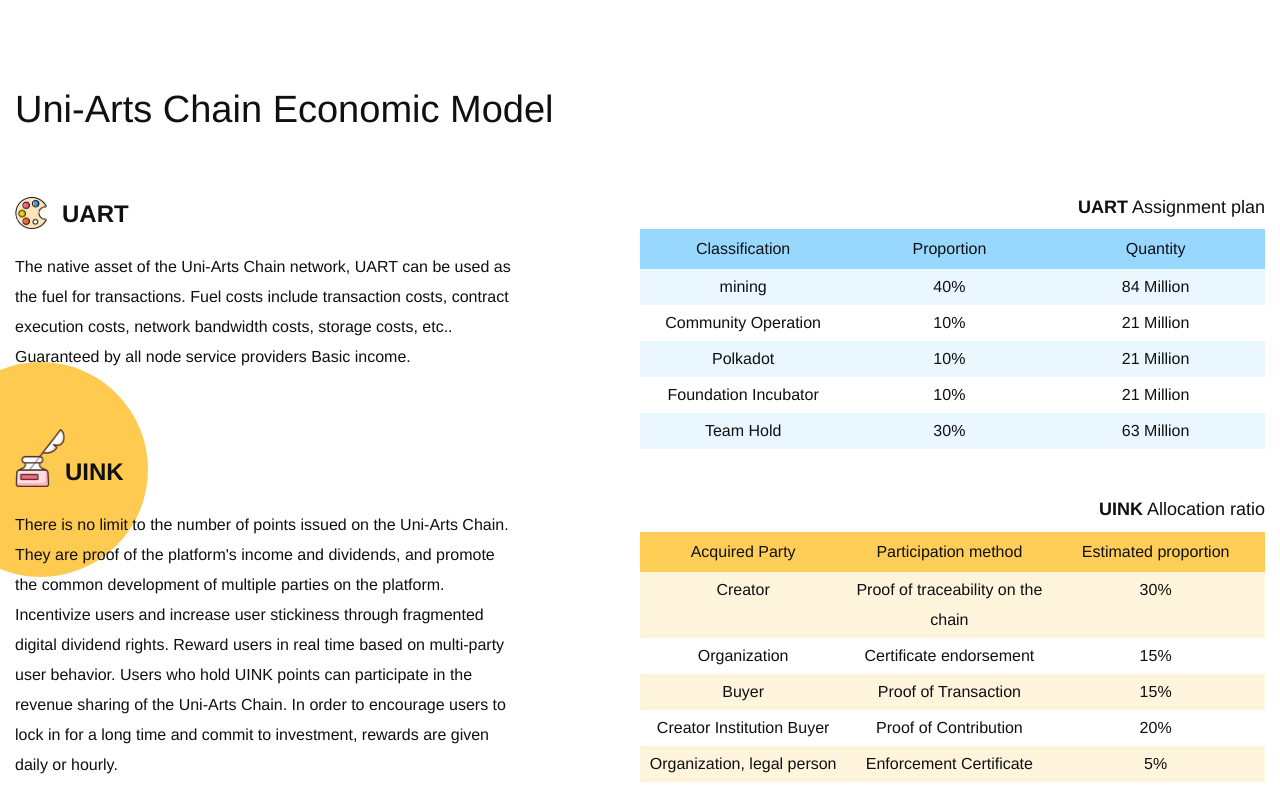
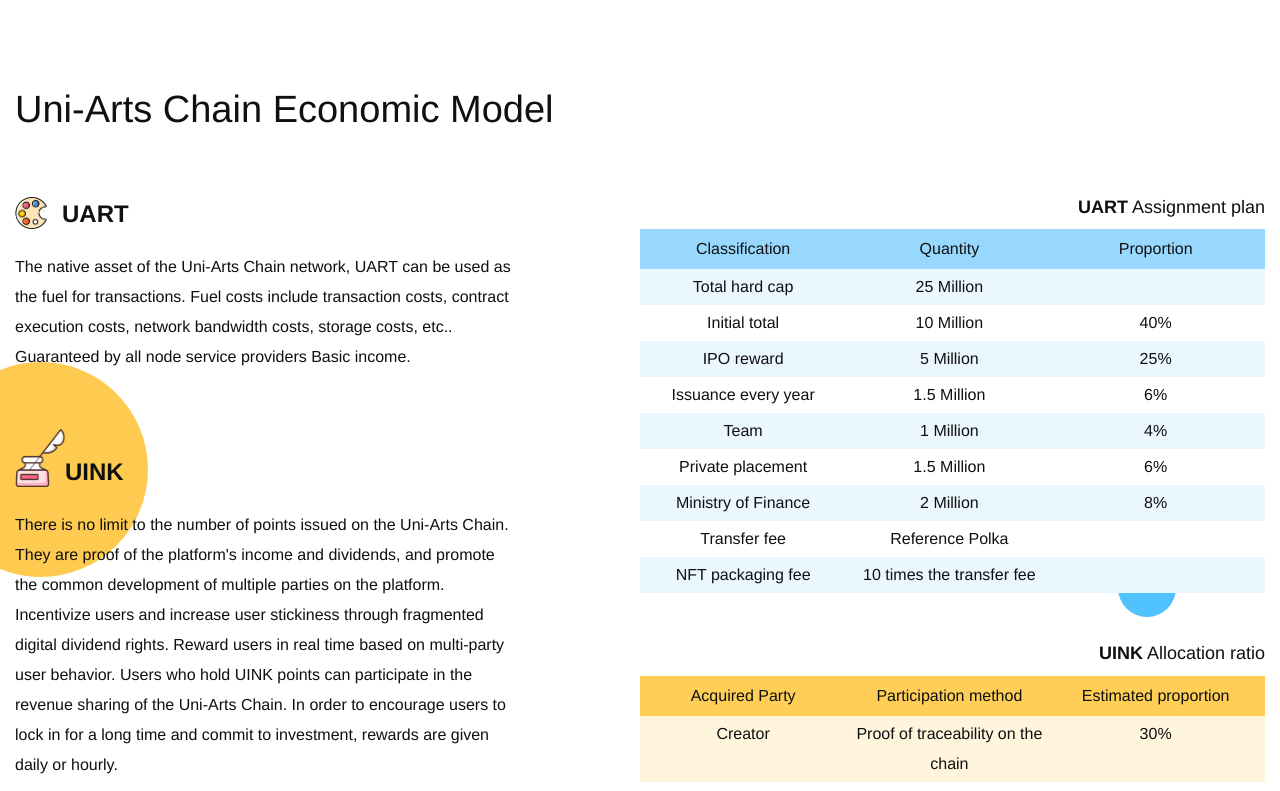
Before and after one commit to uni-arts-chain/website, a Vue app: page / in a window 1280 px wide. Shown: the part 2601-3392 px from the top of the page. Built offline with nearby package versions, Linux system fonts and the light colour scheme.

Commit message:
update home pahe

```diff
--- a/src/locale/en.json
+++ b/src/locale/en.json
@@ -12,8 +12,8 @@
         "banner-desc": "Uni-Arts Chain is a cross-chain bridging network developed based on Substrate, focusing on the construction of the future cultural art NFT asset interconnection network, including digital cultural asset auction market, digital art exchange and other fields",
         "banner-button": "Subscription",
         "components-title": "Core Elements",
-        "components-item1": "Bridged chain",
-        "components-item1-desc": "The core technology of the cloud picture chain network, cross-chain interoperability solutions",
+        "components-item1": "Name Service",
+        "components-item1-desc": "Distributed, open and scalable naming system based on the Polkadot blockchain network",
         "components-item2": "Polkadot",
         "components-item2-desc": "The Parachain of Polkadot ecosystem, focusing on the research of cross-chain token transaction direction",
         "components-item3": "Decentralized",
@@ -35,11 +35,17 @@
         "model-table-colum1": "Classification",
         "model-table-colum2": "Proportion",
         "model-table-colum3": "Quantity",
-        "model-table-colum4": "mining",
-        "model-table-colum5": "Community Operation",
-        "model-table-colum6": "Polkadot",
-        "model-table-colum7": "Foundation Incubator",
-        "model-table-colum8": "Team Hold",
+        "model-table-colum4": "Total hard cap",
+        "model-table-colum5": "Initial total",
+        "model-table-colum6": "IPO reward",
+        "model-table-colum7": "Issuance every year",
+        "model-table-colum8": "Team",
+        "model-table-colum26": "Private placement",
+        "model-table-colum27": "Ministry of Finance",
+        "model-table-colum28": "Transfer fee",
+        "model-table-colum29": "NFT packaging fee",
+        "model-table-colum30": "Reference Polka",
+        "model-table-colum31": "10 times the transfer fee",
         "model-table-colum9": "Acquired Party",
         "model-table-colum10": "Participation method",
         "model-table-colum11": "Estimated proportion",
--- a/src/locale/zh-CN.json
+++ b/src/locale/zh-CN.json
@@ -12,8 +12,8 @@
         "banner-desc": "云画链是基于Substrate开发的跨链桥接网络，专注于建设未来文化艺术品NFT资产互联网络，包括数字文化资产拍卖市场、数字艺术品兑换等领域",
         "banner-button": "获取更新",
         "components-title": "核心要素",
-        "components-item1": "桥接链",
-        "components-item1-desc": "云画链网络核心技术，跨链互操作解决方案",
+        "components-item1": "名称服务",
+        "components-item1-desc": "基于波卡区块链网络的分布式、开放和可扩展的命名系统",
         "components-item2": "波卡生态",
         "components-item2-desc": "波卡生态的平行链，专注于跨链代币交易方向的研究",
         "components-item3": "去中心化",
@@ -35,11 +35,17 @@
         "model-table-colum1": "分类",
         "model-table-colum2": "比例",
         "model-table-colum3": "数量",
-        "model-table-colum4": "挖矿",
-        "model-table-colum5": "社区运营",
-        "model-table-colum6": "波卡生态",
-        "model-table-colum7": "基金会孵化器",
-        "model-table-colum8": "团队持有",
+        "model-table-colum4": "总量硬顶",
+        "model-table-colum5": "初期总量",
+        "model-table-colum6": "IPO奖励",
+        "model-table-colum7": "每年增发",
+        "model-table-colum8": "团队",
+        "model-table-colum26": "私募",
+        "model-table-colum27": "财政部",
+        "model-table-colum28": "转账费",
+        "model-table-colum29": "NFT 封装费",
+        "model-table-colum30": "参考波卡",
+        "model-table-colum31": "转账费的10倍",
         "model-table-colum9": "获得方",
         "model-table-colum10": "参与方式",
         "model-table-colum11": "预计占比",
--- a/src/views/Home/Model.vue
+++ b/src/views/Home/Model.vue
@@ -41,10 +41,10 @@
                                 {{ $t("home.model-table-colum1") }}
                             </div>
                             <div class="td">
-                                {{ $t("home.model-table-colum2") }}
+                                {{ $t("home.model-table-colum3") }}
                             </div>
                             <div class="td">
-                                {{ $t("home.model-table-colum3") }}
+                                {{ $t("home.model-table-colum2") }}
                             </div>
                         </div>
                         <div class="body">
@@ -52,66 +52,116 @@
                                 <div class="td">
                                     {{ $t("home.model-table-colum4") }}
                                 </div>
-                                <div class="td">40%</div>
                                 <div class="td">
                                     {{
                                         $store.state.language == "en"
-                                            ? "84 Million"
-                                            : "8400万"
+                                            ? "25 Million"
+                                            : "2500万"
                                     }}
                                 </div>
+                                <div class="td"></div>
                             </div>
                             <div class="row">
                                 <div class="td">
                                     {{ $t("home.model-table-colum5") }}
                                 </div>
-                                <div class="td">10%</div>
+
                                 <div class="td">
                                     {{
                                         $store.state.language == "en"
-                                            ? "21 Million"
-                                            : "2100万"
+                                            ? "10 Million"
+                                            : "1000万"
                                     }}
                                 </div>
+                                <div class="td">40%</div>
                             </div>
                             <div class="row">
                                 <div class="td">
                                     {{ $t("home.model-table-colum6") }}
                                 </div>
-                                <div class="td">10%</div>
+
                                 <div class="td">
                                     {{
                                         $store.state.language == "en"
-                                            ? "21 Million"
-                                            : "2100万"
+                                            ? "5 Million"
+                                            : "500万"
                                     }}
                                 </div>
+                                <div class="td">25%</div>
                             </div>
                             <div class="row">
                                 <div class="td">
                                     {{ $t("home.model-table-colum7") }}
                                 </div>
-                                <div class="td">10%</div>
+
                                 <div class="td">
                                     {{
                                         $store.state.language == "en"
-                                            ? "21 Million"
-                                            : "2100万"
+                                            ? "1.5 Million"
+                                            : "150万"
                                     }}
                                 </div>
+                                <div class="td">6%</div>
                             </div>
                             <div class="row">
                                 <div class="td">
                                     {{ $t("home.model-table-colum8") }}
                                 </div>
-                                <div class="td">30%</div>
+
                                 <div class="td">
                                     {{
                                         $store.state.language == "en"
-                                            ? "63 Million"
-                                            : "6300万"
+                                            ? "1 Million"
+                                            : "100万"
                                     }}
                                 </div>
+                                <div class="td">4%</div>
+                            </div>
+                            <div class="row">
+                                <div class="td">
+                                    {{ $t("home.model-table-colum26") }}
+                                </div>
+
+                                <div class="td">
+                                    {{
+                                        $store.state.language == "en"
+                                            ? "1.5 Million"
+                                            : "150万"
+                                    }}
+                                </div>
+                                <div class="td">6%</div>
+                            </div>
+                            <div class="row">
+                                <div class="td">
+                                    {{ $t("home.model-table-colum27") }}
+                                </div>
+
+                                <div class="td">
+                                    {{
+                                        $store.state.language == "en"
+                                            ? "2 Million"
+                                            : "200万"
+                                    }}
+                                </div>
+                                <div class="td">8%</div>
+                            </div>
+                            <div class="row">
+                                <div class="td">
+                                    {{ $t("home.model-table-colum28") }}
+                                </div>
+                                <div class="td">
+                                    {{ $t("home.model-table-colum30") }}
+                                </div>
+                                <div class="td"></div>
+                            </div>
+                            <div class="row">
+                                <div class="td">
+                                    {{ $t("home.model-table-colum29") }}
+                                </div>
+                                <div class="td">
+                                    {{ $t("home.model-table-colum31") }}
+                                </div>
+                                <div class="td"></div>
                             </div>
                         </div>
                     </div>
--- a/src/views/Home/Partner.vue
+++ b/src/views/Home/Partner.vue
@@ -22,21 +22,16 @@
                     </div>
                     <span>Darwinia</span>
                 </div>
-                <div class="item">
-                    <div class="logo-box">
-                        <img src="@/assets/images/bihu-logo@2x.png" alt="" />
-                    </div>
-                    <span>Bihu</span>
-                </div>
+
                 <div class="item">
                     <div class="logo-box">
                         <img
-                            src="@/assets/images/hashkey-logo@2x.png"
-                            style="height: 36px;"
+                            src="@/assets/images/linzone@2x.png"
+                            style="height: 120px;"
                             alt=""
                         />
                     </div>
-                    <span>Hashkey</span>
+                    <span>LinZone</span>
                 </div>
                 <div class="item">
                     <div class="logo-box">
@@ -46,9 +41,9 @@
                 </div>
                 <div class="item">
                     <div class="logo-box">
-                        <img src="@/assets/images/ddex-logo@2x.png" alt="" />
+                        <img src="@/assets/images/bihu-logo@2x.png" alt="" />
                     </div>
-                    <span>DDEX</span>
+                    <span>Bihu</span>
                 </div>
             </div>
         </div>
```
Also changed, not shown: src/assets/images/linzone@2x.png (added).
